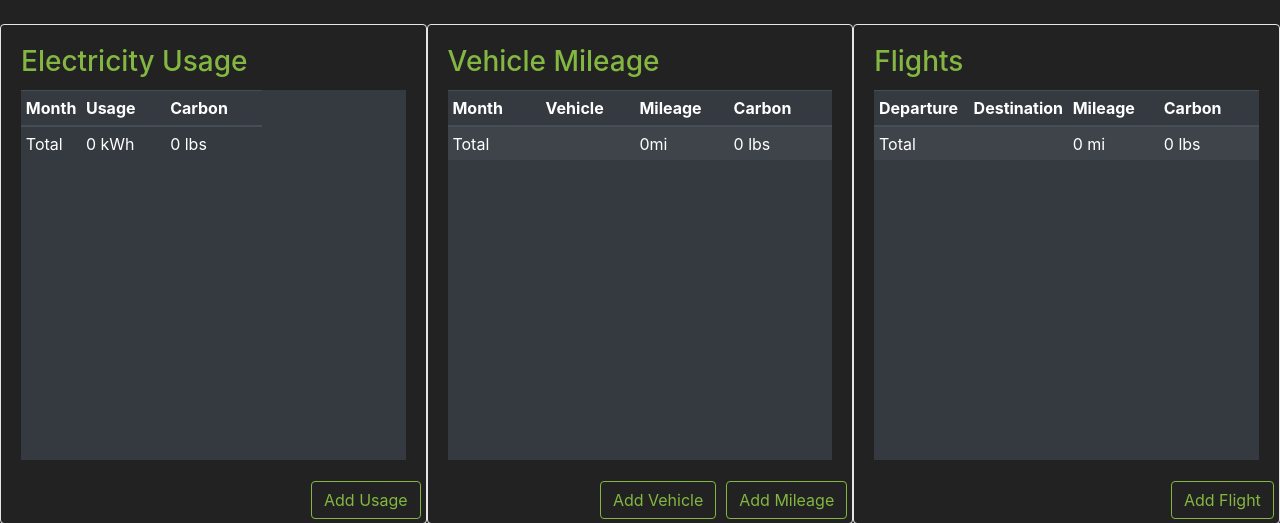
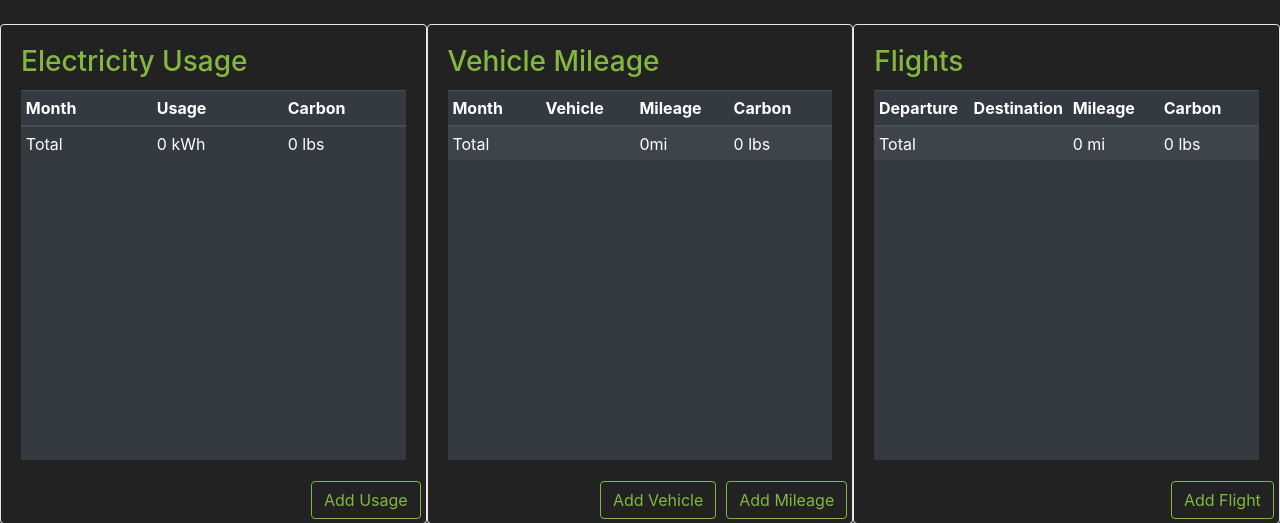
Before and after one commit to zataara/CarbonSight, a Flask app: template templates/user_home.html in a window 1280 px wide. Shown: the part 73-596 px from the top of the page. Run offline with Flask 2, Linux system fonts and the light colour scheme; the template is opened without the code that fills it, so the values that code supplies are empty; some libraries are stand-ins or nearby versions.

Commit message:
added spacing classes to Electricity Table

```diff
--- a/templates/user_home.html
+++ b/templates/user_home.html
@@ -15,10 +15,10 @@
     <table class='table table-sm table-striped table-dark display-table'>
         <thead class ='thead-dark'>
         <tr class="sticky-cells-top">
-          <th class="sticky-cells-top" scope='col'>Month</th>
-          <th class="sticky-cells-top" scope='col'>Usage</th>
-          <th class="sticky-cells-top" scope='col'>Carbon</th>
-          <th class="sticky-cells-top" scope='col'></th>
+          <th class="sticky-cells-top width4" scope='col'>Month</th>
+          <th class="sticky-cells-top with4" scope='col'>Usage</th>
+          <th class="sticky-cells-top width4" scope='col'>Carbon</th>
+          <th class="sticky-cells-top width4" scope='col'></th>
         </tr>
         </thead>
         {% for field in user.homeusage %}
```
